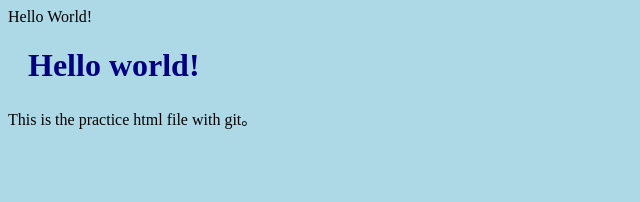
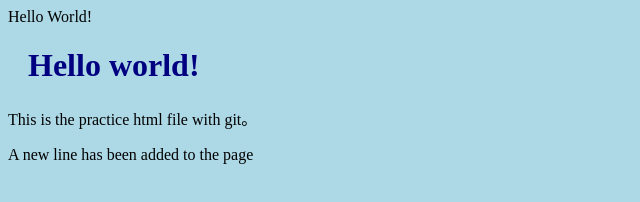
Before and after one commit to MingC666/MingC666.github.io, a plain HTML site: page index.html in a window 1280 px wide. Shown: the whole page, without its empty margins (0-640 px from the left). Drawn offline with Linux system fonts and the light colour scheme.

Commit message:
Updated index.html with a new line

```diff
--- a/index.html
+++ b/index.html
@@ -7,5 +7,6 @@
 <body>
 <h1>Hello world!</h1>
 <p>This is the practice html file with git。 </p>
+<p>A new line has been added to the page</p>
 </body>
 </html>
```
